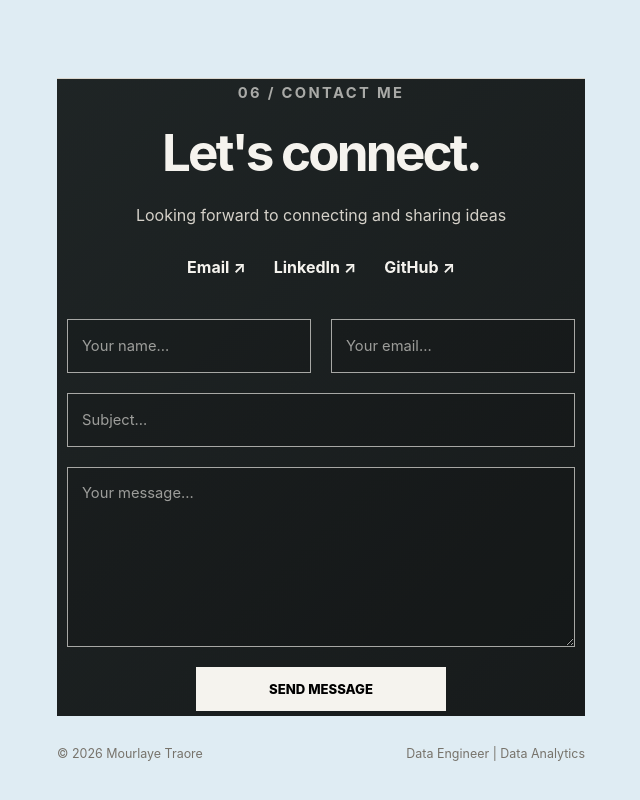
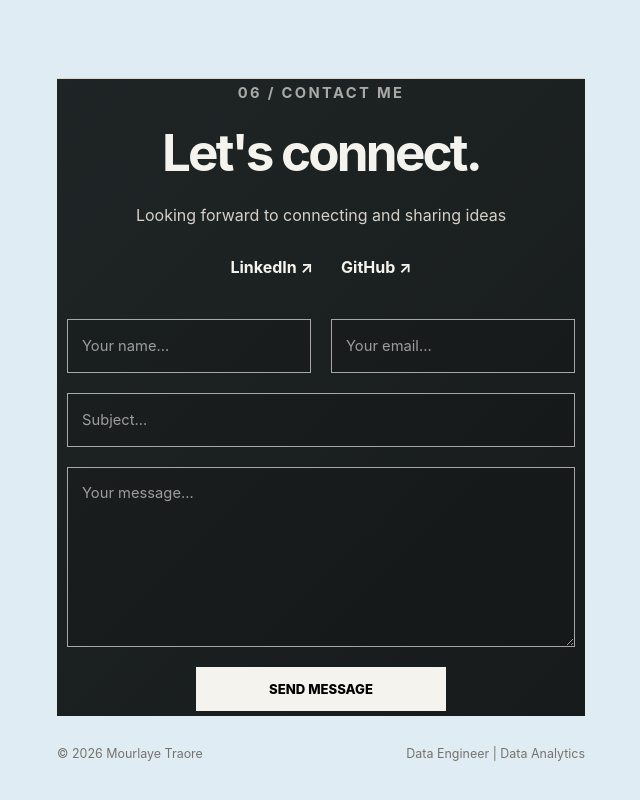
Before and after one commit to murltre/mourlaye-portfolio, a React (Vite) app: page / in a window 1280 px wide. Shown: the part 8108-8908 px from the top of the page, without its empty margins (639-1279 px from the left). Built offline with nearby package versions, Linux system fonts and the light colour scheme.

Commit message:
Remove email link from contact links
Removed email link from contact section.

```diff
--- a/src/main.jsx
+++ b/src/main.jsx
@@ -520,9 +520,6 @@ function App() {
               </p>
 
               <div className="contact-links">
-                <a href="mailto:mourlayetraore120@gmail.com">
-                  Email <span>↗</span>
-                </a>
 
                 <a
                   href="https://www.linkedin.com/in/mourlaye120traore/"
```
